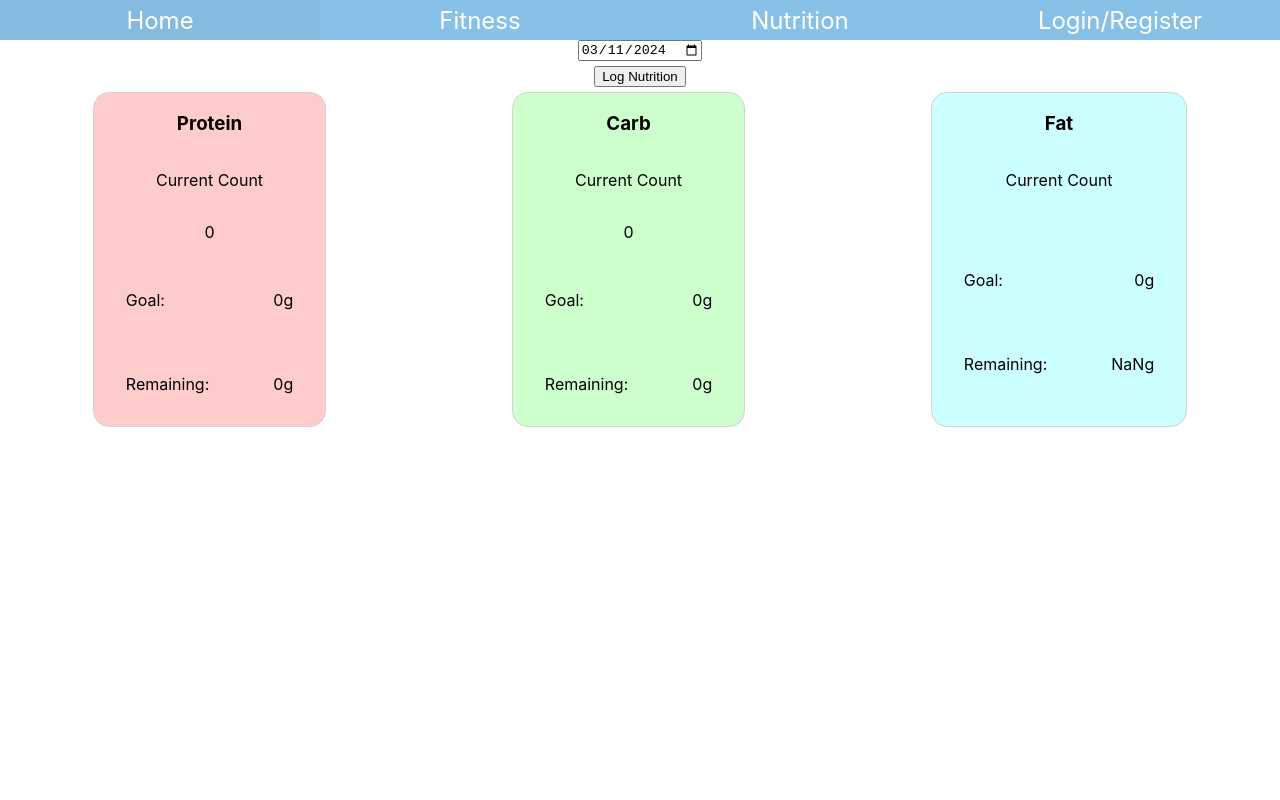
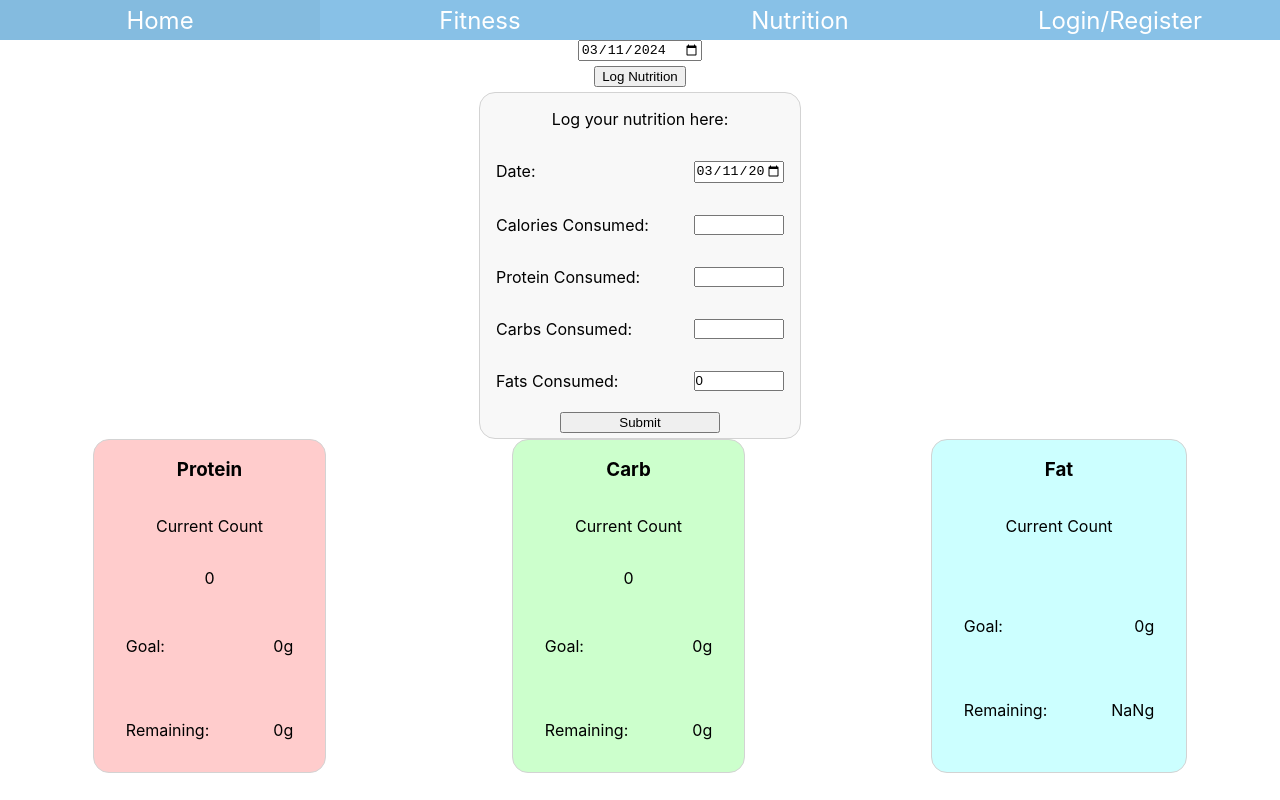
Before and after one commit to pht1207/capstone-fitness-app, a React (Create React App) app: page /NutritionPage in a window 1280 px wide. Both pictures are taken after a click on the button "Log Nutrition". Built offline with nearby package versions, Linux system fonts and the light colour scheme; no server answers.

Commit message:
Added functionality to log nutrition to the backend via the log nutrition button in NutritionPage.js

```diff
--- /dev/null
+++ b/src/pages/NutritionPage/LogNutritionForm.js
@@ -0,0 +1,58 @@
+import { useEffect, useState, useContext } from 'react';
+import './NutritionPage.css'
+import axios from 'axios';
+import { HttpPopupContext } from '../../components/HttpPopupContext';
+
+
+function NutrientContainer(props) {
+const [date, setDate] = useState(props.date);
+const [caloriesConsumed, setCaloriesConsumed] = useState(0);
+const [proteinCosumed, setProteinConsumed] = useState(0);
+const [carbsConsumed, setCarbsConsumed] = useState(0);
+const [fatsConsumed, setFatsConsumed] = useState(0);
+
+const {setResponse} = useContext(HttpPopupContext);
+
+ async function formSubmitted(event){
+
+
+  event.preventDefault();
+  try{
+    let body = {
+      caloriesConsumed:caloriesConsumed,
+      carbsConsumed:carbsConsumed,
+      proteinCosumed:proteinCosumed,
+      fatsConsumed:fatsConsumed,
+      dateTimeConsumed:date
+    }
+    const axiosResponse = await axios.post("https://capstone.parkert.dev/backend/logNutrition", body, {
+      headers: {
+        Authorization: "Bearer " + localStorage.getItem("jwt")
+      }
+    });
+    setResponse(axiosResponse) //used in httpopup.js
+  }
+  catch(error){
+    console.error("error: ", error.response)
+    setResponse(error.response)
+  }
+
+ }
+
+  return (
+    <div className="LogNutritionForm">
+      <p>Log your nutrition here:</p>
+      <form onSubmit={formSubmitted}>
+        <label>Date: <input type='date' defaultValue={date} onChange={(event)=>{setDate(event.target.value)}}/></label>
+        <label>Calories Consumed: <input type='number' onChange={(event)=>{setCaloriesConsumed(event.target.value)}}/></label>
+        <label>Protein Consumed: <input type='number' onChange={(event)=>{setProteinConsumed(event.target.value)}}/></label>
+        <label>Carbs  Consumed: <input type='number' onChange={(event)=>{setCarbsConsumed(event.target.value)}}/></label>
+        <label>Fats Consumed: <input type='number' defaultValue={fatsConsumed} onChange={(event)=>{setFatsConsumed(event.target.value)}}/></label>
+        <button>Submit</button>
+
+      </form>
+    </div>
+  );
+}
+
+export default NutrientContainer;
--- a/src/pages/NutritionPage/NutrientContainer.js
+++ b/src/pages/NutritionPage/NutrientContainer.js
@@ -8,7 +8,6 @@ function NutrientContainer(props) {
     setRemainingValue(props.goalValue-props.loggedCount);
   },[props.goalValue, props.loggedCount])
 
-console.log(props.remainingValue)
   return (
     <div className="MacroNutrientContainer" style={{backgroundColor:props.backgroundColor}}>
         <h3>{props.containerName}</h3>
--- a/src/pages/NutritionPage/NutritionPage.css
+++ b/src/pages/NutritionPage/NutritionPage.css
@@ -28,3 +28,36 @@
 .MacroNutrientContainer div p{
     margin: 2em;
 }
+
+
+
+
+.LogNutritionForm{
+    display: flex;
+    width:25%;
+    flex-direction: column;
+    border-style: solid;
+    border-radius: 1em;
+    border-width: .1em;
+    border-color: lightgray;
+    background-color: rgb(248, 248, 248);
+    align-items: center;
+}
+.LogNutritionForm label{
+    display: flex;
+    flex-direction: row;
+    justify-content: space-between;
+    margin:1em;
+}
+.LogNutritionForm input{
+    width: 30%;
+    padding:0;
+}
+.LogNutritionForm form{
+    display: flex;
+    flex-direction: column;
+}
+.LogNutritionForm form button{
+    width: 50%;
+    align-self: center;
+}
--- a/src/pages/NutritionPage/NutritionPage.js
+++ b/src/pages/NutritionPage/NutritionPage.js
@@ -2,6 +2,7 @@ import { useEffect, useState } from 'react';
 import './NutritionPage.css'
 import axios from 'axios';
 import NutrientContainer from './NutrientContainer';
+import LogNutritionForm from './LogNutritionForm'
 
 function NutritionPage() {
 
@@ -57,23 +58,16 @@ function NutritionPage() {
     fetchData();
   }, [date]);
 
-  {/*This is HTML for showcasing the values from the backend
-            <p>calories consumed: {nutritionLog.caloriesConsumed || 0}</p>
-            <p>carbs consumed: {nutritionLog.carbsConsumed || 0}</p>
-            <p>proteins consumed: {nutritionLog.proteinConsumed || 0}</p>
-            <p>fats consumed: {nutritionLog.fatsConsumed || 0}</p>
- */}
-  //Your code to make the site functional goes in this empty space. The 'return()' below is what renders on the page (the html)
-  //Inserted by parker: https://capstone.parkert.dev/backend/getFoods
-  //https://capstone.parkert.dev/backend/getFoods/getNutrition?dateAccessed=2024-02-20 {change date to whatever you need it to be}
-  //https://capstone.parkert.dev/backend/getFoods/logNutrition {log via json post}
+
+  const [showlogNutritionForm, setShowLogNutritionForm] = useState(false);
 
 
 
   return (
         <div className="NutritionPage">
           <input type='date' onChange={((event)=>setDate(event.target.value))} defaultValue={date}></input>
-          <button>Log Nutrition</button>
+          <button onClick={(()=> setShowLogNutritionForm(!showlogNutritionForm))}>Log Nutrition</button>
+          {showlogNutritionForm ? <LogNutritionForm date={date}/> : <></>}
 
           <div className='NutrientContainerRow'>
             <NutrientContainer containerName="Protein" goalValue={nutritionGoal.proteinGoal} remainingValue={1} loggedCount={nutritionLog.proteinConsumed} backgroundColor={"rgb(255,204,204)"}/>
```
